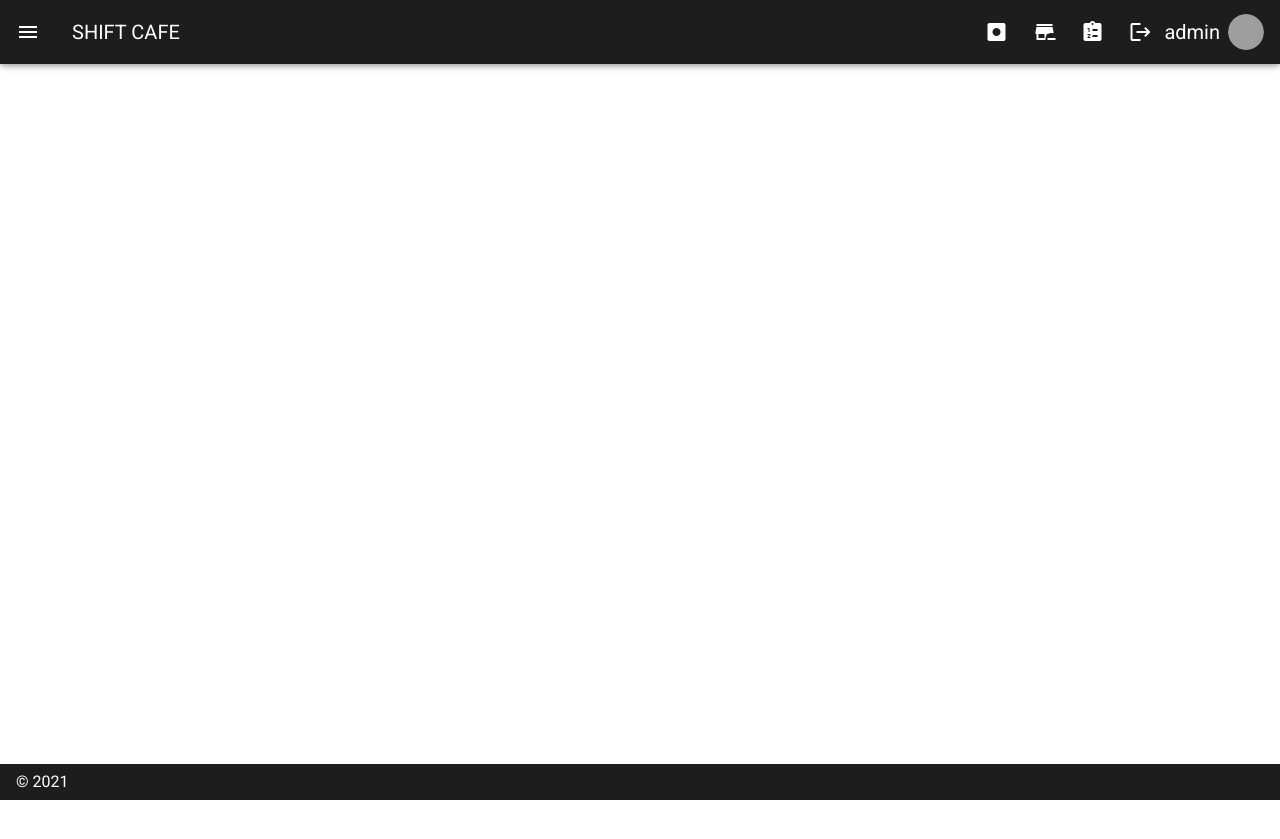
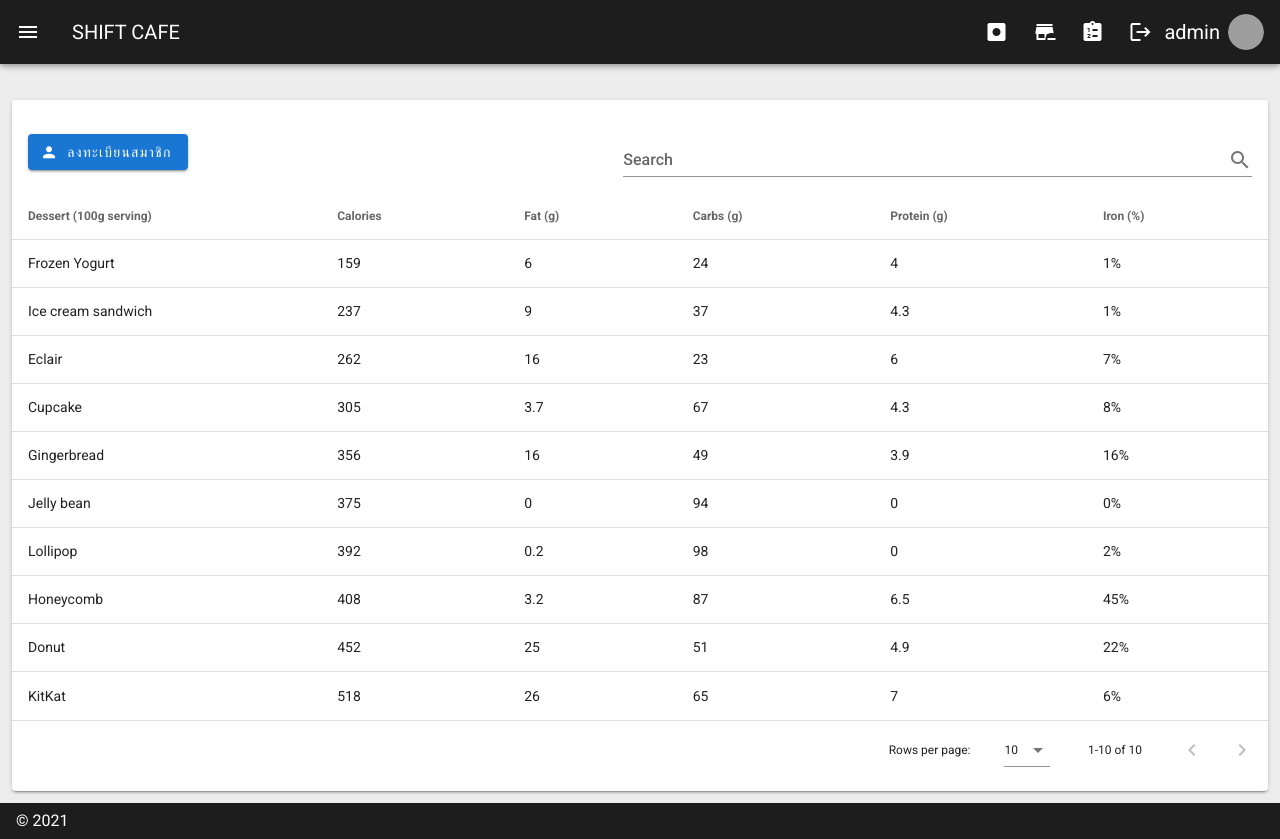
Before and after one commit to bondsanti/frontend_shiftcafe, a Nuxt app: page /seller/register in a window 1280 px wide. Before the commit the page ends 800 px from the top, so only its background shows below. Built offline with nearby package versions, Linux system fonts and the light colour scheme; grey boxes are pictures that could not be loaded.

Commit message:
register + navber

```diff
--- a/components/layout/Navbar.vue
+++ b/components/layout/Navbar.vue
@@ -55,18 +55,24 @@ export default {
         {
           icon: "mdi-apps",
           title: "ขาย",
-          to: "/seller"
+          to: "/seller/seller"
         },
         {
-          icon: "mdi-currency-usd ",
+          icon: "mdi-cash-register",
           title: "เงินทอน",
-          to: "/inspire"
+          to: "/seller/cashdraw"
         },
         {
           icon: "mdi-account",
-          title: "สมัครสมาชิก",
-          to: "/seller"
+          title: "ลงทะเบียนสมาชิก",
+          to: "/seller/register"
+        },
+       {
+          icon: "mdi-gift",
+          title: "แลก Point",
+          to: "/seller/point"
         }
+
       ],
       miniVariant: false,
 
--- /dev/null
+++ b/pages/seller/register.vue
@@ -0,0 +1,289 @@
+<template>
+  <v-container style="background-color:#ededed;height:100%" fluid>
+
+  <v-card
+    class="mx-auto mt-6 py-3"
+    elevaation="5"
+    justify-centaer>
+    <v-card-title>
+            <v-dialog
+            v-model="dialog"
+            max-width="500px"
+          >
+            <template v-slot:activator="{ on, attrs }">
+              <v-btn
+                color="primary"
+                dark
+                class="mr-5"
+                v-bind="attrs"
+                v-on="on"
+              >
+                <v-icon left> mdi-account</v-icon> ลงทะเบียนสมาชิก
+              </v-btn>
+            </template>
+            <v-card>
+              <v-card-title>
+                <span class="text-h5"><v-icon left> mdi-account-box </v-icon> ข้อมูลลูกค้า</span>
+              </v-card-title>
+
+              <v-card-text>
+                <v-container>
+                  <v-row>
+                    <v-col cols="12">
+                    <v-select
+              label="คำนำหน้า"
+              outlined
+
+              color="#1D1D1D"
+            :items="items"
+            ></v-select>
+                    </v-col>
+                    <v-col
+                      cols="12"
+                         md="6"
+                      class="mt-n7"
+                    >
+                       <v-text-field
+              outlined
+              label="ชื่อ"
+              required
+              color="#1D1D1D"
+
+            ></v-text-field>
+                    </v-col>
+                    <v-col
+                      cols="12"
+                       md="6"
+                       class="mt-n7"
+                    >
+
+            <v-text-field
+              outlined
+              label="นามสกุล"
+              required
+              color="#1D1D1D"
+
+            ></v-text-field>
+
+                    </v-col>
+<v-col cols="12"  class="mt-n7">
+            <v-text-field
+              outlined
+              label="วันเกิด"
+              required
+              color="#1D1D1D"
+
+            ></v-text-field>
+                    </v-col>
+
+<v-col cols="12"  class="mt-n7">
+            <v-text-field
+              outlined
+              label="เบอร์โทร"
+              required
+              color="#1D1D1D"
+
+            ></v-text-field>
+                    </v-col>
+                    <v-col cols="12"  class="mt-n7">
+            <v-text-field
+              outlined
+              label="อีเมล์"
+              required
+              color="#1D1D1D"
+
+            ></v-text-field>
+                    </v-col>
+                     <v-col cols="12"  class="mt-n7">
+  <v-textarea
+              color="#1D1D1D"
+              outlined
+              name=""
+              label="ที่อยู่"
+
+            ></v-textarea>
+                    </v-col>
+                  </v-row>
+                </v-container>
+              </v-card-text>
+
+              <v-card-actions>
+                <v-spacer></v-spacer>
+                <v-btn
+                  color="blue darken-1"
+                  text
+                  @click="close"
+                >
+                  Cancel
+                </v-btn>
+                <v-btn
+                  color="blue darken-1"
+                  text
+                  @click="save"
+                >
+                  Save
+                </v-btn>
+              </v-card-actions>
+            </v-card>
+          </v-dialog>
+      <v-spacer></v-spacer>
+
+      <v-text-field
+        v-model="search"
+        append-icon="mdi-magnify"
+        label="Search"
+        single-line
+        hide-details
+      ></v-text-field>
+    </v-card-title>
+    <v-data-table
+      :headers="headers"
+      :items="desserts"
+      :search="search"
+    ></v-data-table>
+  </v-card>
+
+  </v-container>
+</template>
+
+<script>
+import milkShake from "@/assets/milkshake.svg";
+export default {
+    data(){
+        return {
+          search: '',
+          items: ['นาย', 'นาง', 'นางสาว'],
+          headers: [
+          {
+            text: 'Dessert (100g serving)',
+            align: 'start',
+            sortable: false,
+            value: 'name',
+          },
+          { text: 'Calories', value: 'calories' },
+          { text: 'Fat (g)', value: 'fat' },
+          { text: 'Carbs (g)', value: 'carbs' },
+          { text: 'Protein (g)', value: 'protein' },
+          { text: 'Iron (%)', value: 'iron' },
+        ],
+         desserts: [
+          {
+            name: 'Frozen Yogurt',
+            calories: 159,
+            fat: 6.0,
+            carbs: 24,
+            protein: 4.0,
+            iron: '1%',
+          },
+          {
+            name: 'Ice cream sandwich',
+            calories: 237,
+            fat: 9.0,
+            carbs: 37,
+            protein: 4.3,
+            iron: '1%',
+          },
+          {
+            name: 'Eclair',
+            calories: 262,
+            fat: 16.0,
+            carbs: 23,
+            protein: 6.0,
+            iron: '7%',
+          },
+          {
+            name: 'Cupcake',
+            calories: 305,
+            fat: 3.7,
+            carbs: 67,
+            protein: 4.3,
+            iron: '8%',
+          },
+          {
+            name: 'Gingerbread',
+            calories: 356,
+            fat: 16.0,
+            carbs: 49,
+            protein: 3.9,
+            iron: '16%',
+          },
+          {
+            name: 'Jelly bean',
+            calories: 375,
+            fat: 0.0,
+            carbs: 94,
+            protein: 0.0,
+            iron: '0%',
+          },
+          {
+            name: 'Lollipop',
+            calories: 392,
+            fat: 0.2,
+            carbs: 98,
+            protein: 0,
+            iron: '2%',
+          },
+          {
+            name: 'Honeycomb',
+            calories: 408,
+            fat: 3.2,
+            carbs: 87,
+            protein: 6.5,
+            iron: '45%',
+          },
+          {
+            name: 'Donut',
+            calories: 452,
+            fat: 25.0,
+            carbs: 51,
+            protein: 4.9,
+            iron: '22%',
+          },
+          {
+            name: 'KitKat',
+            calories: 518,
+            fat: 26.0,
+            carbs: 65,
+            protein: 7,
+            iron: '6%',
+          },
+        ],
+
+        }
+    },
+
+  watch: {
+    dialog (val) {
+      val || this.close()
+    },
+    dialogDelete (val) {
+      val || this.closeDelete()
+    },
+  },
+  components: {
+    milkShake
+  }
+};
+</script>
+
+<style>
+.scroll::-webkit-scrollbar {
+  width: 17px;
+}
+
+.scroll::-webkit-scrollbar-track {
+  background: #ededed;
+  border-left: 1px solid #ededed;
+  border-radius: 10px;
+}
+
+.scroll::-webkit-scrollbar-thumb {
+  background: #b0b0b0;
+  border: solid 3px #e6e6e6;
+  border-radius: 7px;
+}
+
+.scroll::-webkit-scrollbar-thumb:hover {
+  background: black;
+}
+</style>
```
